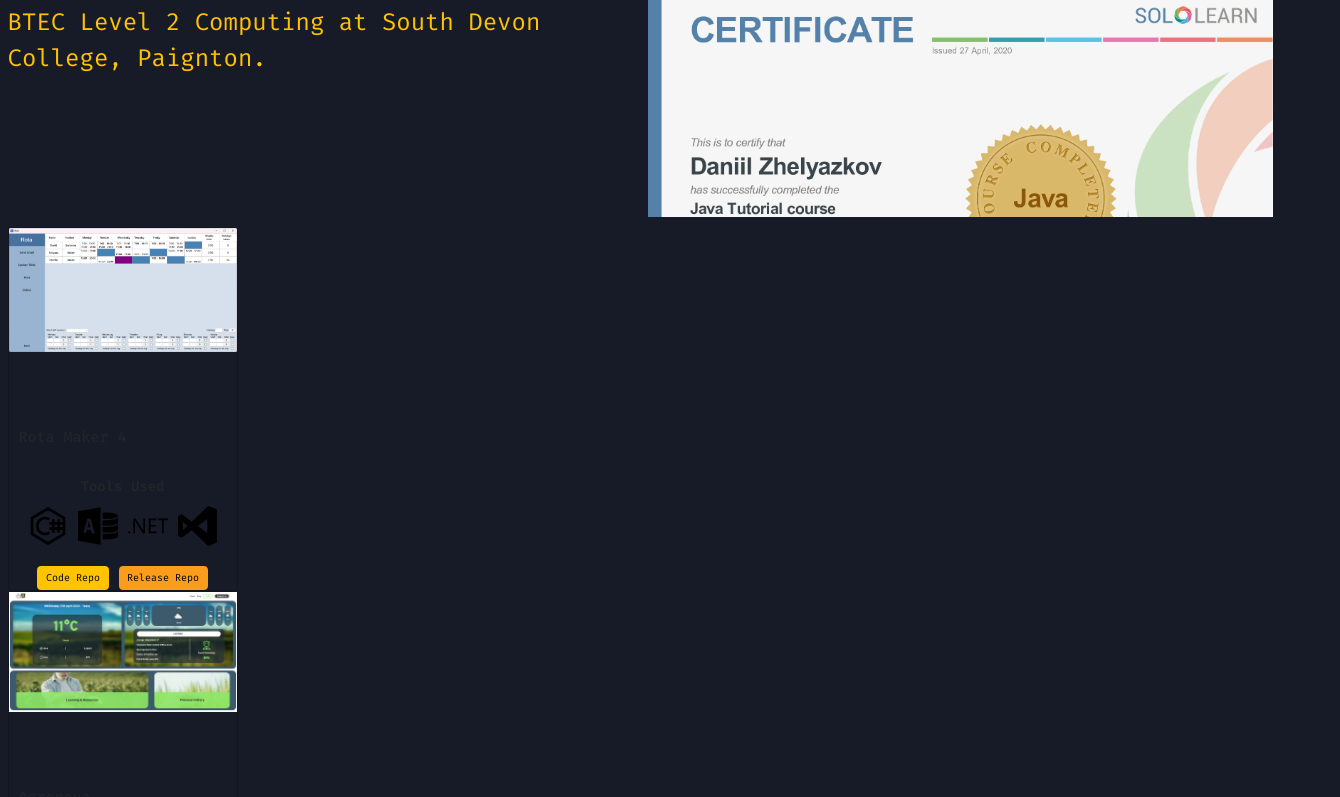
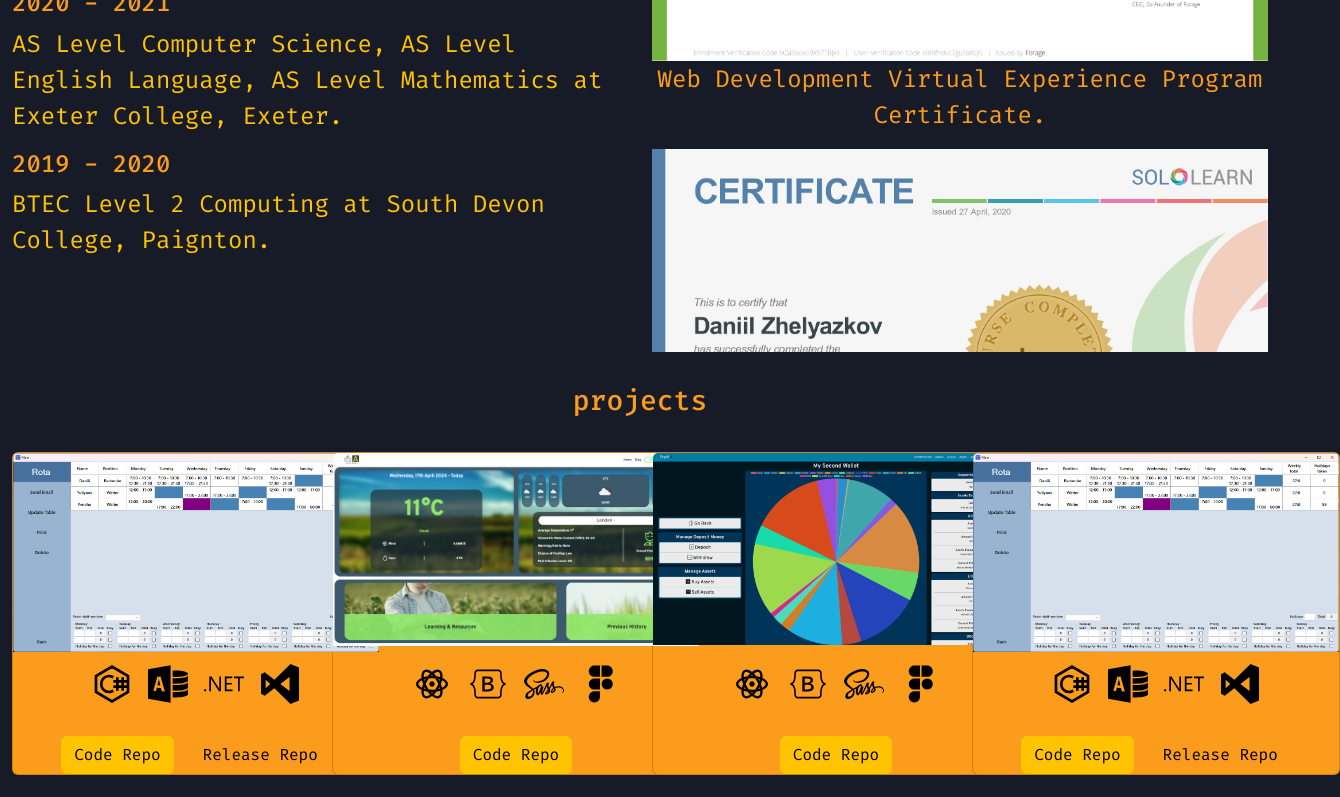
Before and after one commit to dannkis/Portfolio-Website, a React (Create React App) app: page / in a window 1280 px wide. Shown: the part 2000-2797 px from the top of the page, 1340 px wide, since content can reach past the window. Built offline with nearby package versions, Linux system fonts and the light colour scheme.

Commit message:
some projects layout improvements

```diff
--- a/src/pages/Projects.js
+++ b/src/pages/Projects.js
@@ -40,28 +40,64 @@ export default function Projects() {
       codeRepo: "https://github.com/dannkis/Crypto-Wallet-App-Concept",
       releaseRepo: null,
     },
+    {
+      id: 4,
+      title: "Rota Maker 4",
+      image: RotaMaker,
+      tools: [cSharpLogo, msAccessLogo, dotNetLogo, vsCodeLogo],
+      codeRepo: "https://github.com/dannkis/RotaMaker-4",
+      releaseRepo: "https://github.com/dannkis/RotaMaker-4-RELEASE",
+    },
+    {
+      id: 5,
+      title: "Agronova",
+      image: WeatherApp,
+      tools: [reactLogo, bootstrapLogo, sassLogo, figmaLogo],
+      codeRepo: "https://github.com/dannkis/GUI-Weather-App-Concept",
+      releaseRepo: null,
+    },
+    {
+      id: 6,
+      title: "CryptiQ",
+      image: CryptoWalletApp,
+      tools: [reactLogo, bootstrapLogo, sassLogo, figmaLogo],
+      codeRepo: "https://github.com/dannkis/Crypto-Wallet-App-Concept",
+      releaseRepo: null,
+    },
   ];
 
   return (
-    <div className="min-vh-100">
+    <div className="min-vh-100 row justify-content-center">
+      <div className="col-xs-12">
+        {" "}
+        <h3 className="text-secondary text-center scroll-here-projects">
+          projects
+        </h3>
+      </div>
+
       {projectData.map((project) => (
-        <div key={project.id} className="card">
-          <figure className="figuree">
-            <img className="image" src={project.image} alt={project.title} />
-            <figcaption className="play_button_wrapper">
+        <div className="col-xs-12 col-md-6 col-xl-3">
+          <div key={project.id} className="card bg-secondary border-none">
+            <figure className="figure">
+              <img
+                className="card-img-top"
+                src={project.image}
+                alt={project.title}
+              />
+              <div className="play_button_wrapperr">
                 <img
                   src="https://raw.githubusercontent.com/NaveenPantra/card_ui_interaction/master/play.png"
                   className="play_btn_image"
                   alt="Play Button"
                 />
-            </figcaption>
+              </div>
             </figure>
             <div className="description">
               <div className="details_container">
-              <h5 className="card_title">{project.title}</h5>
-              <div className="game_details">
+                <h2 className="text-center">{project.title}</h2>
+                <div className="game_detailss">
                   <div className="tools_section">
-                  <h6 className="tools_title">Tools Used</h6>
+                    <h6 className="tools_title">&lt;tools used&gt;</h6>
                     <div className="tools_icons">
                       {project.tools.map((tool, index) => (
                         <img
@@ -97,6 +133,7 @@ export default function Projects() {
               </div>
             </div>
           </div>
+        </div>
       ))}
     </div>
   );
--- a/src/pages/Projects.scss
+++ b/src/pages/Projects.scss
@@ -24,15 +24,10 @@
 
 //ANIMATION
 
-:root {
-  box-sizing: border-box;
-}
-
 html {
   box-sizing: border-box;
   margin: 0;
   padding: 0;
-  font-size: 62.5%; /* 1rem = 10px */
   --border-radius-1: 5px;
   --transition-time-1: 0.5s;
   --transition-time-2: 0.4s;
```
Lines whose indentation alone changed are shown as unchanged.
